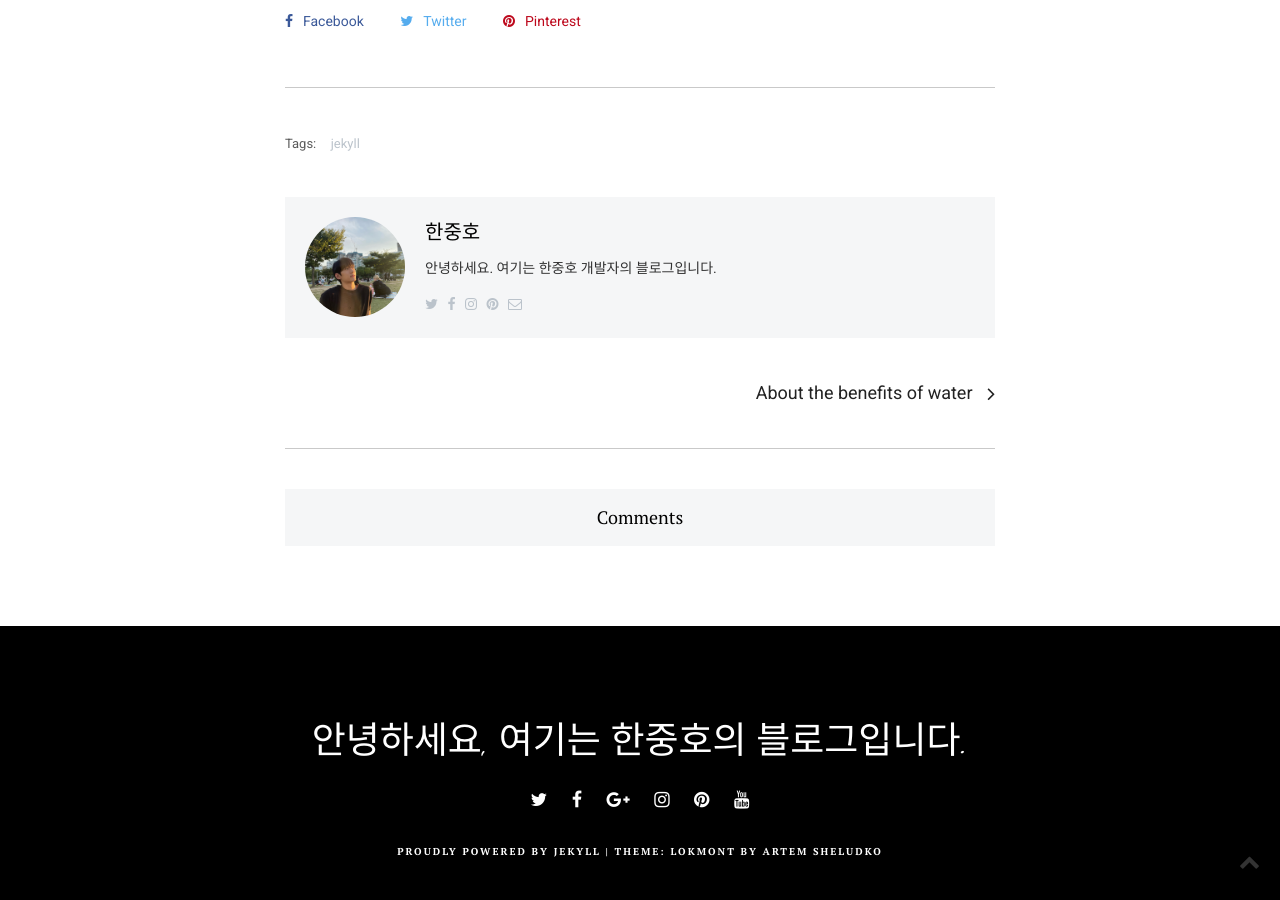
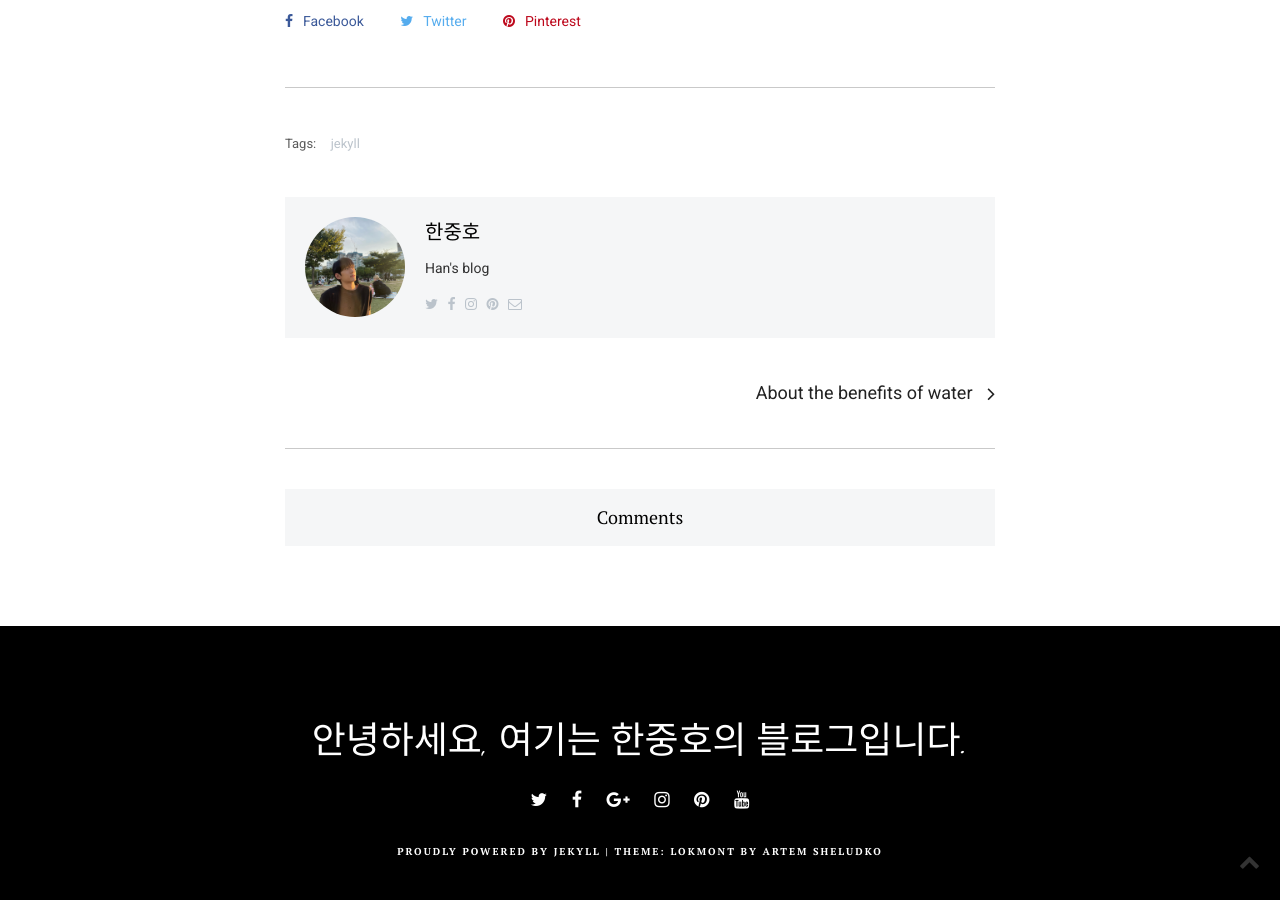
Before and after one commit to BlackHan26/gitblog_hello2, a Jekyll site: the page built from _posts/2017-10-09-welcome-to-jekyll.markdown, in a window 1280 px wide and 900 px high, scrolled down 1461 px. Built offline with Jekyll 4.4.1, drawn with Linux system fonts in a browser that asks for light colours; comment, search, counter and statistics services are not loaded.

Commit message:
-profile 변경

```diff
--- a/_config.yml
+++ b/_config.yml
@@ -12,7 +12,7 @@ hero-description: 안녕하세요 이곳은 한중호 개발의 블로그 입니
 # Author - Creator
 author-name: 한중호
 author-image: 178.jpg
-about-author: 안녕하세요. 여기는 한중호 개발자의 블로그입니다.
+about-author: Han's blog
 author-email: dori628@naver.com
 author-twitter: https://twitter.com/
 author-facebook: https://twitter.com/
@@ -23,7 +23,7 @@ author-pinterest: https://pinterest.com/
 authors:
   Natali_Braxton:
     author-name: Natali Braxton
-    author-image: 111.jpg
+    author-image: 178.jpg
     about-author: My name is Natali Braxton. I love walking, I play the guitar in my spare time. And also write articles about different technologies.
     author-email: natali.example@gmail.com
     author-twitter: https://twitter.com/
```
